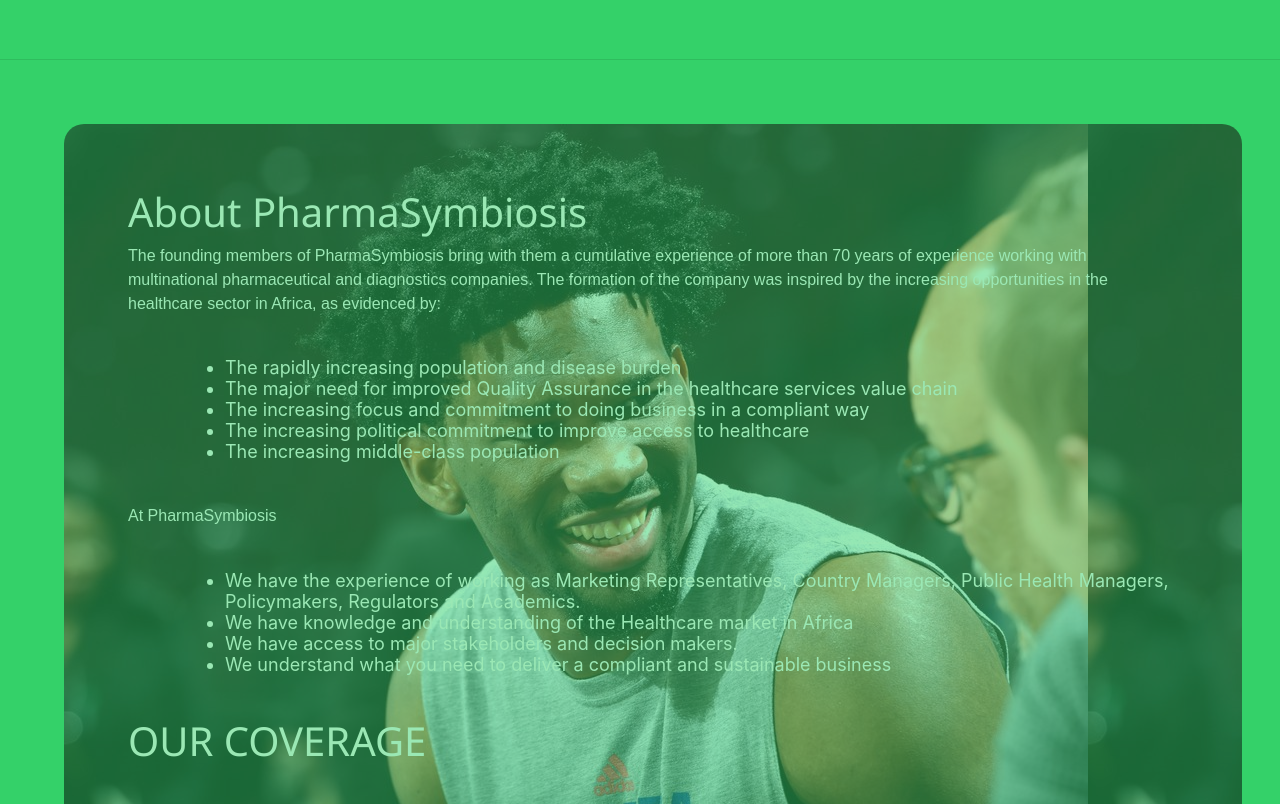
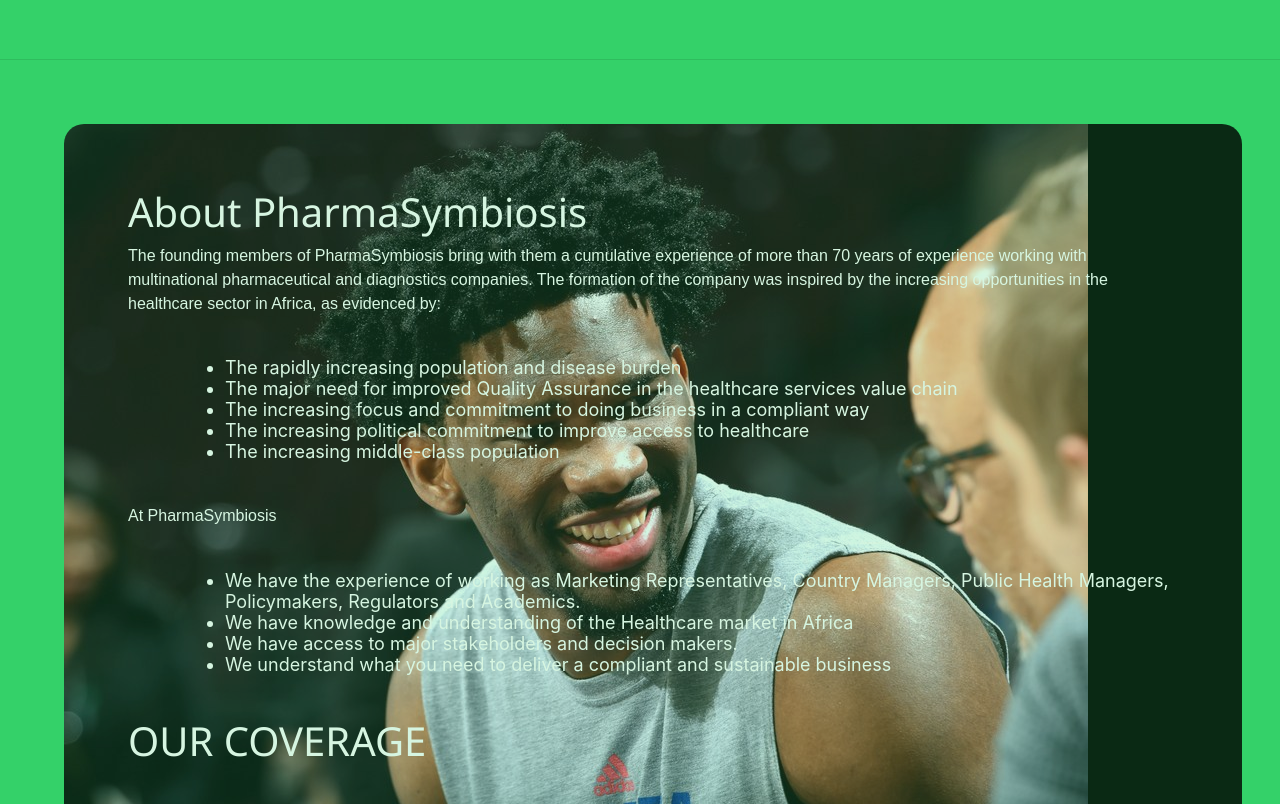
Before and after one commit to guylaroche237/TheRockCode, a plain HTML site: page popinso.html in a window 1280 px wide. Shown: the part 1360-2164 px from the top of the page. Drawn offline with nearby package versions, Linux system fonts and the light colour scheme; files that its build step writes are made by us from their sources.

Commit message:
traitement image de fong

```diff
--- a/styles/css/style.css
+++ b/styles/css/style.css
@@ -4,11 +4,14 @@
 }
 .impaire{
 	background-color: black;
-	opacity: 0.5;
+	opacity: 0.8;
 	margin:5% ;
 	padding: 5%;
 	border-radius: 20px;
+
 	background-image: url("/images/joel.jpg");
+	background-attachment: fixed;
+	background-repeat: no-repeat;
 }
 .paire{
 	background-color: white;
```
